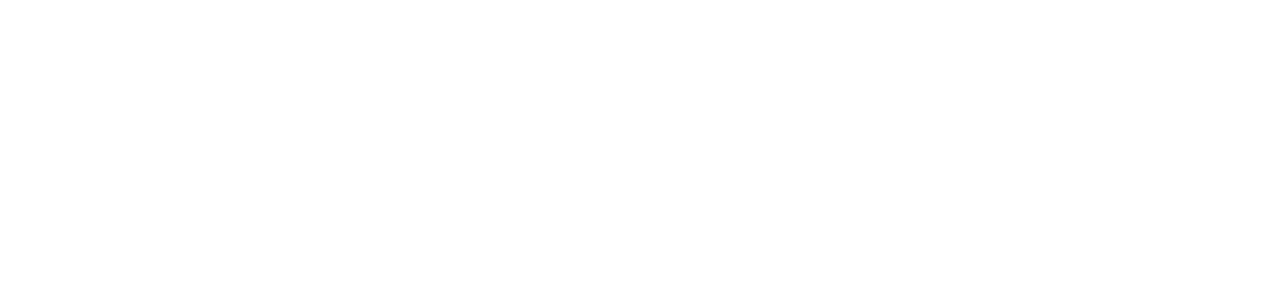
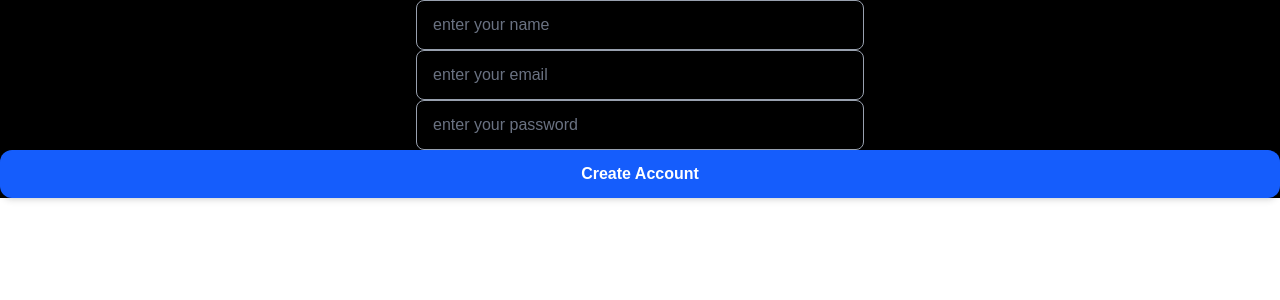
Before and after one commit to wahabahmed25/trance4mation-temp, a Next.js app in the folder frontend/: page /signup in a window 1280 px wide. Shown: the top 300 px of the page. Built offline with nearby package versions, Linux system fonts and the light colour scheme.

Commit message:
signup form feature (incomplete)

```diff
--- a/frontend/src/app/signup/page.tsx
+++ b/frontend/src/app/signup/page.tsx
@@ -1,16 +1,69 @@
-import React from 'react'
-import { useState } from 'react'
+"use client";
+
+import React from "react";
+import { useState } from "react";
+import SubmitButton from "@/feature/signup/SubmitButton";
+import InputField from "@/feature/signup/InputField";
 const page = () => {
-    const [inputValue, setInputValue] = useState({
-        name: "",
-        email: "",
-        password: "",
-    })
+  const [inputValue, setInputValue] = useState({
+    name: "",
+    email: "",
+    password: "",
+  });
+  const [error, setError] = useState("");
+  const [success, setSuccess] = useState("");
+
+  const handleChange = (e: React.ChangeEvent<HTMLInputElement>) => {
+    const { name, value } = e.target;
+
+    setInputValue((prev) => ({
+      ...prev,
+      [name]: value,
+    }));
+
+    setError("");
+    setSuccess("");
+  };
+
+  const handleSubmit = () => {
+    console.log("submitted");
+  };
+
   return (
-    <div>
+    <div className="w-full h-full bg-black bg-cover">
+      <form onSubmit={handleSubmit}>
+        <InputField
+          type="name"
+          name="name"
+          placeholder="enter your name"
+          value={inputValue.name}
+          onChange={handleChange}
+        />
+        <InputField
+          type="email"
+          name="email"
+          placeholder="enter your email"
+          value={inputValue.email}
+          onChange={handleChange}
+        />
+        <InputField
+          type="password"
+          name="password"
+          placeholder="enter your password"
+          value={inputValue.password}
+          onChange={handleChange}
+        />
 
+        <SubmitButton label="Create Account" />
+      </form>
+      {error && (
+        <p className="text-red-500 mt-2 text-sm sm:text-base">{error}</p>
+      )}
+      {success && (
+        <p className="text-green-400 mt-2 text-sm sm:text-base">{success}</p>
+      )}
     </div>
-  )
-}
+  );
+};
 
-export default page
+export default page;
--- /dev/null
+++ b/frontend/src/feature/signup/InputField.tsx
@@ -0,0 +1,31 @@
+import React from 'react'
+
+
+interface propType {
+  type: string;
+  name: string;
+  placeholder: string;
+  value: string;
+  onChange: (e: React.ChangeEvent<HTMLInputElement>) => void;
+}
+
+
+const InputField = ({ type, name, placeholder, value, onChange }: propType) => {
+  return (
+    <div className="flex justify-center w-full">
+      <input
+        type={type}
+        name={name}
+        placeholder={placeholder}
+        value={value}
+        onChange={onChange}
+        className={`w-full max-w-md px-4 py-3 rounded-lg border border-gray-400
+                   focus:ring-2 focus:ring-purple-600 focus:border-purple-600
+                   outline-none shadow-md transition duration-200 text-gray-200
+                   placeholder-gray-500 flex-1`}
+      />
+    </div>
+  )
+}
+
+export default InputField
--- /dev/null
+++ b/frontend/src/feature/signup/SubmitButton.tsx
@@ -0,0 +1,21 @@
+import React from 'react'
+
+interface propType {
+    className?: string;
+    label?: string;
+}
+
+const SubmitButton = ({className = "", label}: propType) => {
+  return (
+     <button
+      type="submit"
+      className={`w-full px-6 py-3 bg-blue-600 text-white font-semibold rounded-xl
+                  shadow-md hover:bg-blue-700 transition duration-200
+                  focus:outline-none focus:ring-2 focus:ring-blue-400 ${className}`}
+    >
+      {label}
+    </button>
+  )
+}
+
+export default SubmitButton
--- a/frontend/src/lib/api/ApiCalls.ts
+++ b/frontend/src/lib/api/ApiCalls.ts
@@ -0,0 +1,21 @@
+import { createUserWithEmailAndPassword } from "firebase/auth";
+import { auth, db } from "../firebase";
+import { doc, setDoc, serverTimestamp } from "firebase/firestore";
+
+export async function signup(name: string, email: string, password: string) {
+  try {
+    const userCredential = await createUserWithEmailAndPassword(auth, email, password);
+    const user = userCredential.user;
+
+    await setDoc(doc(db, "users", user.uid), {
+      name,
+      email,
+      createdAt: serverTimestamp(),
+    });
+
+    return { success: true, uid: user.uid };
+  } catch (error) {
+    console.error("Signup error:", error);
+    return { success: false, error };
+  }
+}
--- /dev/null
+++ b/frontend/src/lib/firebase.ts
@@ -0,0 +1,20 @@
+import { initializeApp } from "firebase/app";
+import { getAnalytics } from "firebase/analytics";
+import { getFirestore } from "firebase/firestore";
+import { getAuth } from "firebase/auth";
+
+const firebaseConfig = {
+  apiKey: "AIzaSyBIovxclPI4pTeIAq7GJcn1cJ2hHbNAcKs",
+  authDomain: "test-5c0a6.firebaseapp.com",
+  projectId: "test-5c0a6",
+  storageBucket: "test-5c0a6.firebasestorage.app",
+  messagingSenderId: "1089635971902",
+  appId: "1:1089635971902:web:e9065e397b3d3369f3f26f",
+  measurementId: "G-16106XDNQZ"
+};
+
+// Initialize Firebase
+export const app = initializeApp(firebaseConfig);
+export const db = getFirestore(app)
+export const analytics = getAnalytics(app);
+export const auth = getAuth(app)
```
Also changed, not shown: frontend/package.json (+7 -6 lines), frontend/src/feature/test.tsx (added), 1 other file (tests, documents, lock files or other folders).
